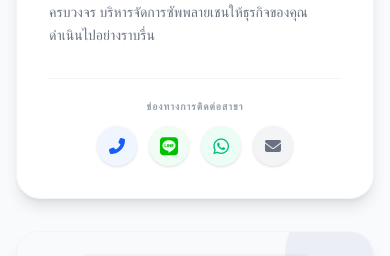
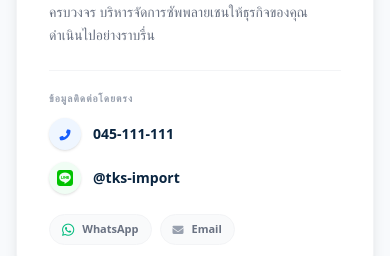
Before and after one commit to itthana/thana-group-web, a Next.js app: page /group-companies in a window 390 px wide. Shown: the part 588-844 px from the top of the page. Built offline with nearby package versions, Linux system fonts and the light colour scheme; no server answers.

Commit message:
Update group companies to explicitly display phone number and LINE ID, and rename Thana Logistics Lao

```diff
--- a/app/group-companies/page.tsx
+++ b/app/group-companies/page.tsx
@@ -8,8 +8,7 @@ export const metadata: Metadata = {
 };
 
 // ============================================================================
-// 📊 Data Structure: ข้อมูลบริษัทในเครือ
-// 📍 วิธีแก้ไข: เปลี่ยนลิงก์ logo, tel, line, whatsapp, email เป็นของแต่ละบริษัทได้เลย
+// 📊 Data Structure: ข้อมูลบริษัทในเครือ (อัปเดตชื่อบริษัทลาวแล้ว)
 // ============================================================================
 const groupCompaniesData = [
   {
@@ -92,10 +91,10 @@ const groupCompaniesData = [
   },
   {
     id: 'thanalao',
-    name: 'บริษัท ธนาโลลาว ขาเข้าขาออก จำกัดเพียงผู้เดียว',
-    abbr: 'Thana Lo Lao',
+    name: 'บริษัท ธนาโลจิสติกส์ ลาว',
+    abbr: 'Thana Logistics Lao',
     description: 'ให้บริการขนส่งภายในประเทศลาว (Lao PDR Domestic Transport) เครือข่ายครอบคลุม เชื่อมต่อการค้าอย่างไร้รอยต่อ',
-    logo: 'https://placehold.co/400x200/ffffff/ef4444?text=THANA+LO+LAO',
+    logo: 'https://placehold.co/400x200/ffffff/ef4444?text=THANA+LOGISTICS+LAO',
     contact: {
       tel: '+856-20-777-7777',
       line: '@thanalao',
@@ -149,17 +148,12 @@ export default function GroupCompaniesPage() {
               >
                 {/* 2.1 Logo Area */}
                 <div className="h-40 bg-gray-50 border-b border-gray-100 flex items-center justify-center p-6 relative overflow-hidden group-hover:bg-blue-50/50 transition-colors">
-                  {/* Decorative background circle */}
                   <div className="absolute -right-10 -top-10 w-32 h-32 bg-[#00249c] opacity-5 rounded-full group-hover:scale-150 transition-transform duration-700"></div>
-
-                  {/* Company Logo Image (ใส่ไฟล์จริงแทนที่ placeholder ได้) */}
                   <img
                     src={company.logo}
                     alt={company.name}
                     className="max-h-full max-w-full object-contain drop-shadow-sm group-hover:scale-105 transition-transform duration-300 relative z-10"
                   />
-
-                  {/* Tag ตัวย่อ */}
                   <div className="absolute bottom-3 left-3 bg-[#0a2540] text-white text-[10px] font-bold tracking-widest px-3 py-1 rounded-sm shadow-md">
                     {company.abbr}
                   </div>
@@ -170,56 +164,58 @@ export default function GroupCompaniesPage() {
                   <h3 className="text-xl font-black text-[#00249c] mb-3 leading-tight group-hover:text-[#ff0000] transition-colors">
                     {company.name}
                   </h3>
-                  <p className="text-gray-500 text-sm leading-relaxed mb-8 flex-grow">
+                  <p className="text-gray-500 text-sm leading-relaxed mb-6 flex-grow">
                     {company.description}
                   </p>
 
-                  {/* 2.3 Contact Channels (ปุ่มติดต่อ 4 ช่องทาง) */}
-                  <div className="pt-5 border-t border-gray-100">
-                    <div className="text-[10px] font-bold text-gray-400 uppercase tracking-widest mb-3 text-center">
-                      ช่องทางการติดต่อสาขา
+                  {/* 2.3 Contact Channels (ปรับใหม่ แสดงเบอร์และไลน์แบบชัดเจน) */}
+                  <div className="pt-5 border-t border-gray-100 mt-auto">
+                    <div className="text-[10px] font-bold text-gray-400 uppercase tracking-widest mb-3">
+                      ข้อมูลติดต่อโดยตรง
                     </div>
-                    <div className="flex justify-center gap-3">
 
-                      {/* ปุ่มโทรศัพท์ */}
+                    <div className="flex flex-col gap-3">
+                      {/* เบอร์โทร (แสดงตัวเลข) */}
                       <a
                         href={`tel:${company.contact.tel.replace(/[^0-9+]/g, '')}`}
-                        className="w-10 h-10 rounded-full bg-blue-50 text-blue-600 flex items-center justify-center hover:bg-blue-600 hover:text-white transition-all hover:-translate-y-1 shadow-sm tooltip-trigger relative"
-                        title={`โทร: ${company.contact.tel}`}
+                        className="flex items-center gap-3 text-sm font-bold text-[#0a2540] hover:text-blue-600 transition-colors w-max group/phone"
                       >
-                        <i className="fas fa-phone-alt"></i>
+                        <span className="w-8 h-8 rounded-full bg-blue-50 text-blue-600 flex items-center justify-center shrink-0 group-hover/phone:bg-blue-600 group-hover/phone:text-white transition-colors shadow-sm">
+                          <i className="fas fa-phone-alt text-[11px]"></i>
+                        </span>
+                        {company.contact.tel}
                       </a>
 
-                      {/* ปุ่ม LINE */}
+                      {/* LINE (แสดงไอดี) */}
                       <a
                         href={`https://line.me/ti/p/~${company.contact.line}`}
                         target="_blank" rel="noopener noreferrer"
-                        className="w-10 h-10 rounded-full bg-green-50 text-[#00c300] flex items-center justify-center hover:bg-[#00c300] hover:text-white transition-all hover:-translate-y-1 shadow-sm"
-                        title={`LINE: ${company.contact.line}`}
+                        className="flex items-center gap-3 text-sm font-bold text-[#0a2540] hover:text-[#00c300] transition-colors w-max group/line"
                       >
-                        <i className="fab fa-line text-lg"></i>
+                        <span className="w-8 h-8 rounded-full bg-green-50 text-[#00c300] flex items-center justify-center shrink-0 group-hover/line:bg-[#00c300] group-hover/line:text-white transition-colors shadow-sm">
+                          <i className="fab fa-line text-base"></i>
+                        </span>
+                        {company.contact.line}
                       </a>
 
-                      {/* ปุ่ม WhatsApp */}
+                      {/* ปุ่ม Email และ WhatsApp (แบบแคปซูลเล็กๆ) */}
+                      <div className="flex flex-wrap gap-2 mt-2">
                         <a
                           href={`https://wa.me/${company.contact.whatsapp}`}
                           target="_blank" rel="noopener noreferrer"
-                        className="w-10 h-10 rounded-full bg-emerald-50 text-emerald-500 flex items-center justify-center hover:bg-emerald-500 hover:text-white transition-all hover:-translate-y-1 shadow-sm"
-                        title="WhatsApp"
+                          className="flex items-center gap-2 text-[11px] font-bold text-gray-500 hover:text-emerald-600 bg-gray-50 hover:bg-emerald-50 px-3 py-1.5 rounded-full transition-colors border border-gray-100 hover:border-emerald-200"
                         >
-                        <i className="fab fa-whatsapp text-lg"></i>
+                          <i className="fab fa-whatsapp text-emerald-500 text-sm"></i> WhatsApp
                         </a>
-
-                      {/* ปุ่ม Email */}
                         <a
                           href={`mailto:${company.contact.email}`}
-                        className="w-10 h-10 rounded-full bg-gray-100 text-gray-500 flex items-center justify-center hover:bg-gray-700 hover:text-white transition-all hover:-translate-y-1 shadow-sm"
-                        title={`Email: ${company.contact.email}`}
+                          className="flex items-center gap-2 text-[11px] font-bold text-gray-500 hover:text-gray-900 bg-gray-50 hover:bg-gray-200 px-3 py-1.5 rounded-full transition-colors border border-gray-100 hover:border-gray-300"
                         >
-                        <i className="fas fa-envelope"></i>
+                          <i className="fas fa-envelope text-gray-400"></i> Email
                         </a>
+                      </div>
+                    </div>
 
-                    </div>
                   </div>
                 </div>
 
```
Lines whose indentation alone changed are shown as unchanged.
